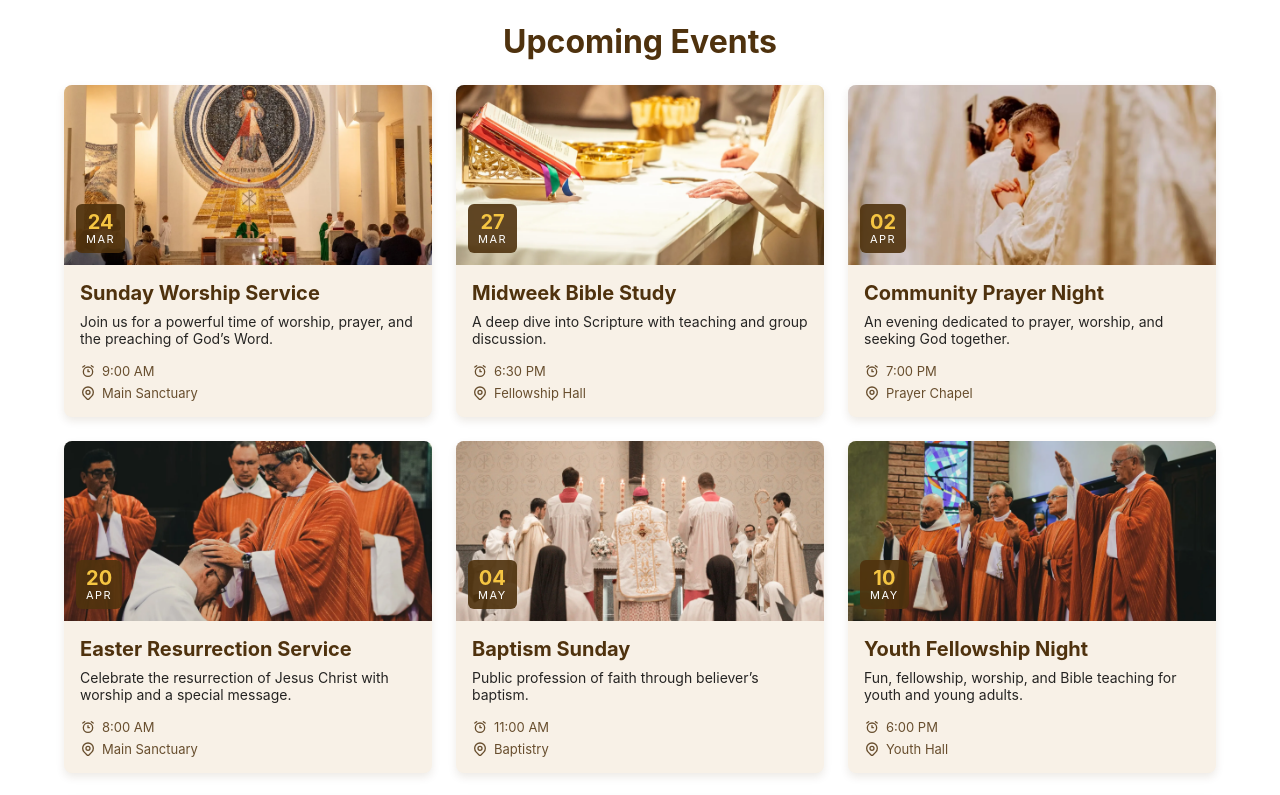
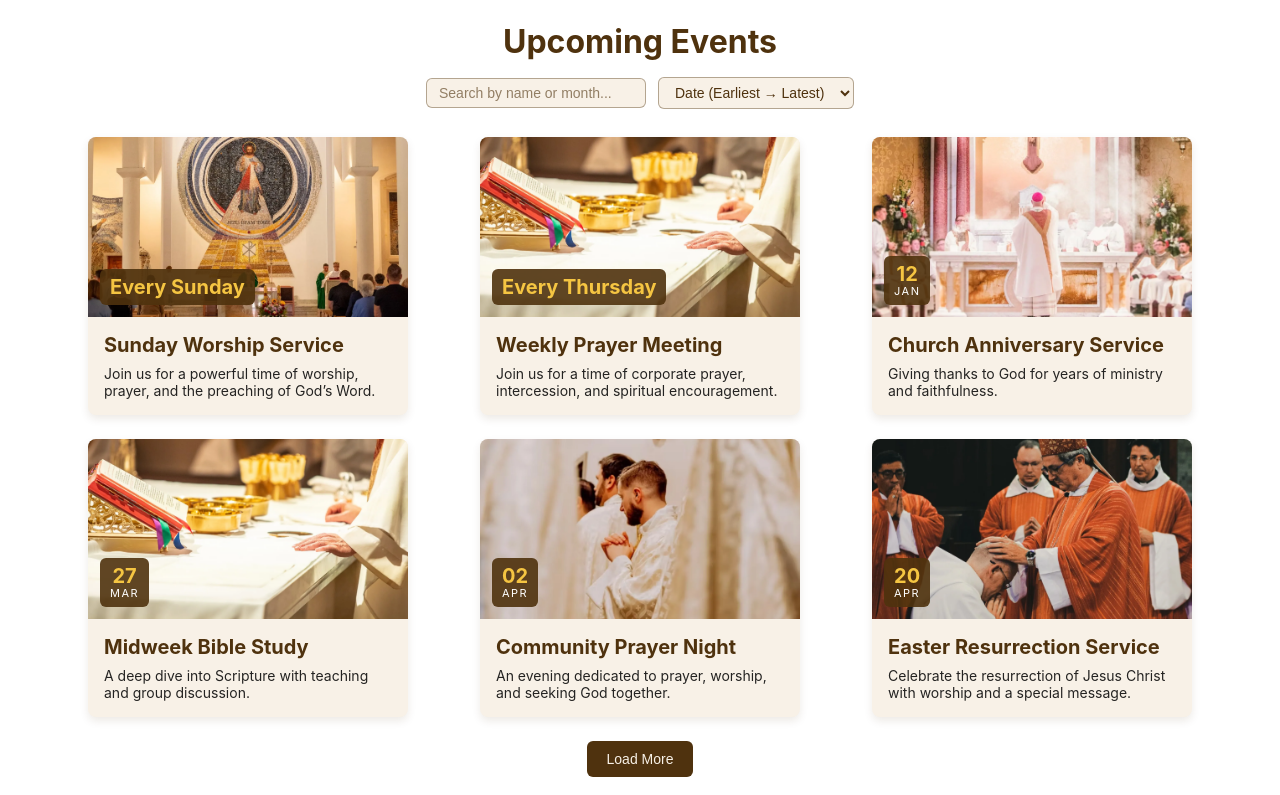
Before and after one commit to collinsMutai/Upendobaptistchurch, a React (Create React App) app in the folder frontend/: page /events in a window 1280 px wide. Shown: the part 180-975 px from the top of the page. Built offline with nearby package versions, Linux system fonts and the light colour scheme.

Commit message:
add redux toolkit for events

```diff
--- a/frontend/src/components/Events/Events.css
+++ b/frontend/src/components/Events/Events.css
@@ -11,8 +11,57 @@
   font-size: 32px;
   font-weight: 700;
   color: #4f320e;
-  margin-bottom: 24px;
+  margin-bottom: 16px;
   text-align: center;
+}
+
+/* ===============================
+   SEARCH + SORT CONTROLS
+================================ */
+.sort-controls {
+  display: flex;
+  justify-content: center;
+  align-items: center;
+  gap: 12px;
+  margin-bottom: 28px;
+  font-size: 14px;
+  color: #4f320e;
+}
+
+/* SEARCH INPUT */
+.event-search {
+  padding: 6px 12px;
+  border-radius: 6px;
+  border: 1px solid rgba(79, 50, 14, 0.4);
+  background-color: #f8f1e7;
+  color: #4f320e;
+  font-size: 14px;
+  width: 220px;
+}
+
+.event-search::placeholder {
+  color: rgba(79, 50, 14, 0.6);
+}
+
+.event-search:focus {
+  outline: none;
+  border-color: #4f320e;
+}
+
+/* SORT SELECT */
+.sort-controls select {
+  padding: 6px 12px;
+  border-radius: 6px;
+  border: 1px solid rgba(79, 50, 14, 0.4);
+  background-color: #f8f1e7;
+  color: #4f320e;
+  font-size: 14px;
+  cursor: pointer;
+}
+
+.sort-controls select:focus {
+  outline: none;
+  border-color: #4f320e;
 }
 
 /* ===============================
@@ -20,8 +69,9 @@
 ================================ */
 .events-grid {
   display: grid;
-  grid-template-columns: repeat(auto-fit, minmax(280px, 1fr));
+  grid-template-columns: repeat(auto-fill, minmax(280px, 1fr));
   gap: 24px;
+  justify-items: center; /* keeps cards centered */
 }
 
 /* ===============================
@@ -35,6 +85,8 @@
   display: flex;
   flex-direction: column;
   transition: transform 0.3s ease;
+  width: 100%;
+  max-width: 320px; /* prevents stretching */
 }
 
 .event-card:hover {
@@ -129,6 +181,47 @@
   color: #4f320e;
 }
 
+/* LOAD MORE BUTTON */
+.load-more-btn {
+  padding: 10px 20px;
+  background-color: #4f320e;
+  color: #f8f1e7;
+  border: none;
+  border-radius: 6px;
+  cursor: pointer;
+  font-size: 14px;
+  transition: background-color 0.3s ease;
+  display: inline-flex;
+  align-items: center;
+  justify-content: center;
+  gap: 8px;
+}
+
+.load-more-btn:hover {
+  background-color: #6a4515;
+}
+
+.load-more-btn:disabled {
+  opacity: 0.6;
+  cursor: not-allowed;
+}
+
+/* SPINNER */
+.spinner {
+  width: 16px;
+  height: 16px;
+  border: 2px solid #f8f1e7;
+  border-top: 2px solid #4f320e;
+  border-radius: 50%;
+  animation: spin 0.6s linear infinite;
+}
+
+@keyframes spin {
+  0% { transform: rotate(0deg); }
+  100% { transform: rotate(360deg); }
+}
+
+
 /* ===============================
    RESPONSIVE
 ================================ */
@@ -140,4 +233,13 @@
   .events-title {
     font-size: 26px;
   }
+
+  .sort-controls {
+    /* flex-direction: column; */
+    gap: 8px;
+  }
+
+  .event-search {
+    width: 100%;
+  }
 }
--- a/frontend/src/components/Events/Events.jsx
+++ b/frontend/src/components/Events/Events.jsx
@@ -1,74 +1,132 @@
-import React from "react";
+import React, { useState, useMemo } from "react";
 import { useSelector } from "react-redux";
 import "./Events.css";
 
 const Events = () => {
   const events = useSelector((state) => state.events.list);
 
+  const [searchTerm, setSearchTerm] = useState("");
+  const [sortOption, setSortOption] = useState("date-asc");
+  const [visibleCount, setVisibleCount] = useState(6);
+  const [loading, setLoading] = useState(false);
+
+  const getEventDate = (event) => {
+    const year = new Date().getFullYear();
+    return new Date(
+      `${event.month || "Jan"} ${event.day || 1}, ${year} ${event.time || "00:00"}`
+    );
+  };
+
+  // Recurring events to pin at top
+  const pinnedEvents = events.filter((event) =>
+    ["sunday worship service", "weekly prayer meeting"].includes(event.title.toLowerCase())
+  );
+
+  // Filter and sort other events
+  const otherEvents = useMemo(
+    () =>
+      events
+        .filter(
+          (event) =>
+            !["sunday worship service", "weekly prayer meeting"].includes(
+              event.title.toLowerCase()
+            )
+        )
+        .filter(
+          (event) =>
+            event.title.toLowerCase().includes(searchTerm.toLowerCase()) ||
+            (event.month && event.month.toLowerCase().includes(searchTerm.toLowerCase()))
+        ),
+    [events, searchTerm]
+  );
+
+  const sortedOtherEvents = useMemo(() => {
+    return otherEvents.sort((a, b) => {
+      switch (sortOption) {
+        case "title-asc":
+          return a.title.localeCompare(b.title);
+        case "title-desc":
+          return b.title.localeCompare(a.title);
+        case "date-desc":
+          return getEventDate(b) - getEventDate(a);
+        case "date-asc":
+        default:
+          return getEventDate(a) - getEventDate(b);
+      }
+    });
+  }, [otherEvents, sortOption]);
+
+  // Combine pinned events + sorted other events
+  const visibleEvents = [...pinnedEvents, ...sortedOtherEvents].slice(0, visibleCount);
+
+  const handleLoadMore = () => {
+    setLoading(true);
+    setTimeout(() => {
+      setVisibleCount((prev) => prev + 3);
+      setLoading(false);
+    }, 600);
+  };
+
   return (
     <section className="events-page">
       <h2 className="events-title">Upcoming Events</h2>
+
+      <div className="sort-controls">
+        <input
+          type="text"
+          placeholder="Search by name or month..."
+          value={searchTerm}
+          onChange={(e) => setSearchTerm(e.target.value)}
+          className="event-search"
+        />
+
+        <select
+          value={sortOption}
+          onChange={(e) => setSortOption(e.target.value)}
+        >
+          <option value="date-asc">Date (Earliest → Latest)</option>
+          <option value="date-desc">Date (Latest → Earliest)</option>
+          <option value="title-asc">Name (A → Z)</option>
+          <option value="title-desc">Name (Z → A)</option>
+        </select>
+      </div>
+
       <div className="events-grid">
-        {events.map((event) => (
+        {visibleEvents.length > 0 ? (
+          visibleEvents.map((event) => (
             <div key={event.id} className="event-card">
               <div className="event-image-wrapper">
                 <img src={event.image} alt={event.title} className="event-image" />
-
-              {/* DATE OVERLAY */}
                 <div className="event-date-badge">
                   <span className="event-day">{event.day}</span>
-                <span className="event-month">{event.month}</span>
+                  {event.month && <span className="event-month">{event.month}</span>}
                 </div>
               </div>
 
               <div className="event-content">
                 <h3>{event.title}</h3>
                 <p>{event.description}</p>
-              <div className="event-meta">
-                <span className="event-time">
-                  <svg
-                    xmlns="http://www.w3.org/2000/svg"
-                    width="16"
-                    height="16"
-                    viewBox="0 0 24 24"
-                    fill="none"
-                    stroke="currentColor"
-                    strokeWidth="2"
-                    strokeLinecap="round"
-                    strokeLinejoin="round"
-                  >
-                    <path stroke="none" d="M0 0h24v24H0z" fill="none" />
-                    <path d="M5 13a7 7 0 1 0 14 0a7 7 0 1 0 -14 0" />
-                    <path d="M12 10l0 3l2 0" />
-                    <path d="M7 4l-2.75 2" />
-                    <path d="M17 4l2.75 2" />
-                  </svg>
-                  <span>{event.time}</span>
-                </span>
-
-                <span className="event-location">
-                  <svg
-                    xmlns="http://www.w3.org/2000/svg"
-                    width="16"
-                    height="16"
-                    viewBox="0 0 24 24"
-                    fill="none"
-                    stroke="currentColor"
-                    strokeWidth="2"
-                    strokeLinecap="round"
-                    strokeLinejoin="round"
-                  >
-                    <path stroke="none" d="M0 0h24v24H0z" fill="none" />
-                    <path d="M9 11a3 3 0 1 0 6 0a3 3 0 0 0 -6 0" />
-                    <path d="M17.657 16.657l-4.243 4.243a2 2 0 0 1 -2.827 0l-4.244 -4.243a8 8 0 1 1 11.314 0" />
-                  </svg>
-                  <span>{event.location}</span>
-                </span>
               </div>
             </div>
+          ))
+        ) : (
+          <p style={{ textAlign: "center", gridColumn: "1 / -1" }}>
+            No events found
+          </p>
+        )}
       </div>
-        ))}
+
+      {visibleCount < sortedOtherEvents.length + pinnedEvents.length && (
+        <div style={{ textAlign: "center", marginTop: "24px" }}>
+          <button
+            className="load-more-btn"
+            onClick={handleLoadMore}
+            disabled={loading}
+          >
+            {loading ? <span className="spinner"></span> : "Load More"}
+          </button>
         </div>
+      )}
     </section>
   );
 };
--- a/frontend/src/store/data/events.js
+++ b/frontend/src/store/data/events.js
@@ -7,20 +7,32 @@ import event_six_img from "../../images/event6.webp";
 import event_seven_img from "../../images/event7.webp";
 import event_eight_img from "../../images/event8.webp";
 import event_nine_img from "../../images/event9.webp";
+
 const events = [
   {
     id: 1,
-    day: "24",
-    month: "MAR",
+    day: "Every Sunday",
+    month: "",
     title: "Sunday Worship Service",
     description:
       "Join us for a powerful time of worship, prayer, and the preaching of God’s Word.",
-    time: "9:00 AM",
+    time: "8:00 AM",
     location: "Main Sanctuary",
     image: event_one_img,
   },
   {
     id: 2,
+    day: "Every Thursday",
+    month: "",
+    title: "Weekly Prayer Meeting",
+    description:
+      "Join us for a time of corporate prayer, intercession, and spiritual encouragement.",
+    time: "6:30 PM",
+    location: "Prayer Chapel",
+    image: event_two_img,
+  },
+  {
+    id: 3,
     day: "27",
     month: "MAR",
     title: "Midweek Bible Study",
@@ -31,7 +43,7 @@ const events = [
     image: event_two_img,
   },
   {
-    id: 3,
+    id: 4,
     day: "02",
     month: "APR",
     title: "Community Prayer Night",
@@ -42,7 +54,7 @@ const events = [
     image: event_three_img,
   },
   {
-    id: 4,
+    id: 5,
     day: "20",
     month: "APR",
     title: "Easter Resurrection Service",
@@ -53,7 +65,7 @@ const events = [
     image: event_four_img,
   },
   {
-    id: 5,
+    id: 6,
     day: "04",
     month: "MAY",
     title: "Baptism Sunday",
@@ -63,7 +75,7 @@ const events = [
     image: event_five_img,
   },
   {
-    id: 6,
+    id: 7,
     day: "10",
     month: "MAY",
     title: "Youth Fellowship Night",
@@ -74,7 +86,7 @@ const events = [
     image: event_six_img,
   },
   {
-    id: 7,
+    id: 8,
     day: "18",
     month: "MAY",
     title: "Church Revival Week",
@@ -84,7 +96,7 @@ const events = [
     image: event_seven_img,
   },
   {
-    id: 8,
+    id: 9,
     day: "25",
     month: "DEC",
     title: "Christmas Celebration Service",
@@ -95,7 +107,7 @@ const events = [
     image: event_eight_img,
   },
   {
-    id: 9,
+    id: 10,
     day: "12",
     month: "JAN",
     title: "Church Anniversary Service",
```
Lines whose indentation alone changed are shown as unchanged.
